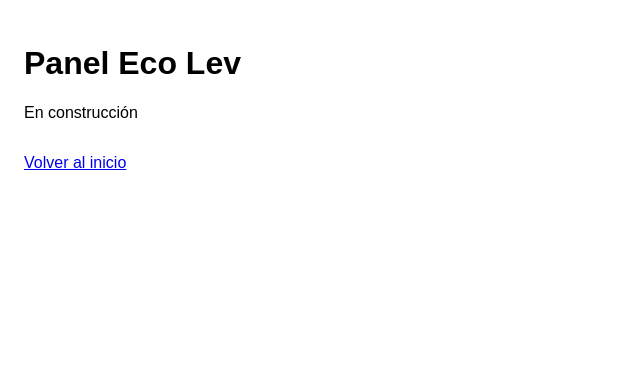
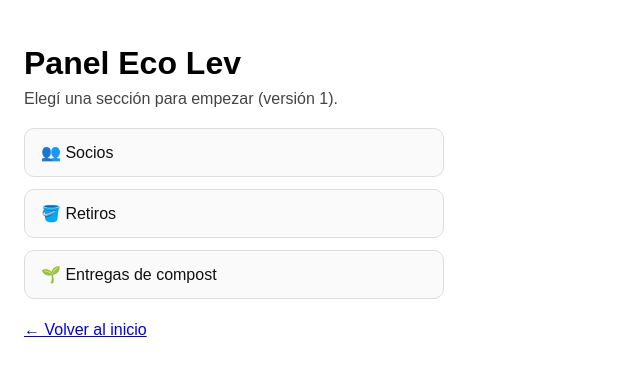
Before and after one commit to proyectoecolev/app-residuos-ecolev, a Next.js app: page /dashboard in a window 1280 px wide. Shown: the top 376 px of the page, without its empty margins (0-640 px from the left). Built offline with nearby package versions, Linux system fonts and the light colour scheme.

Commit message:
Update index.js

```diff
--- a/pages/dashboard/index.js
+++ b/pages/dashboard/index.js
@@ -3,12 +3,45 @@ import Link from "next/link";
 export default function Dashboard() {
   return (
     <div style={{ fontFamily: "Arial, sans-serif", padding: "24px" }}>
-      <h1>Panel Eco Lev</h1>
-      <p>En construcción</p>
+      <h1 style={{ marginBottom: "8px" }}>Panel Eco Lev</h1>
+      <p style={{ marginTop: 0, color: "#444" }}>
+        Elegí una sección para empezar (versión 1).
+      </p>
 
-      <Link href="/" style={{ display: "inline-block", marginTop: "16px" }}>
-        Volver al inicio
-      </Link>
+      <div
+        style={{
+          display: "grid",
+          gap: "12px",
+          maxWidth: "420px",
+          marginTop: "20px",
+        }}
+      >
+        <Link href="/socios" style={cardStyle}>
+          👥 Socios
+        </Link>
+
+        <Link href="/retiros" style={cardStyle}>
+          🪣 Retiros
+        </Link>
+
+        <Link href="/entregas" style={cardStyle}>
+          🌱 Entregas de compost
+        </Link>
+
+        <Link href="/" style={{ marginTop: "10px", display: "inline-block" }}>
+          ← Volver al inicio
+        </Link>
+      </div>
     </div>
   );
 }
+
+const cardStyle = {
+  display: "block",
+  padding: "14px 16px",
+  border: "1px solid #ddd",
+  borderRadius: "10px",
+  textDecoration: "none",
+  color: "#111",
+  background: "#fafafa",
+};
```
